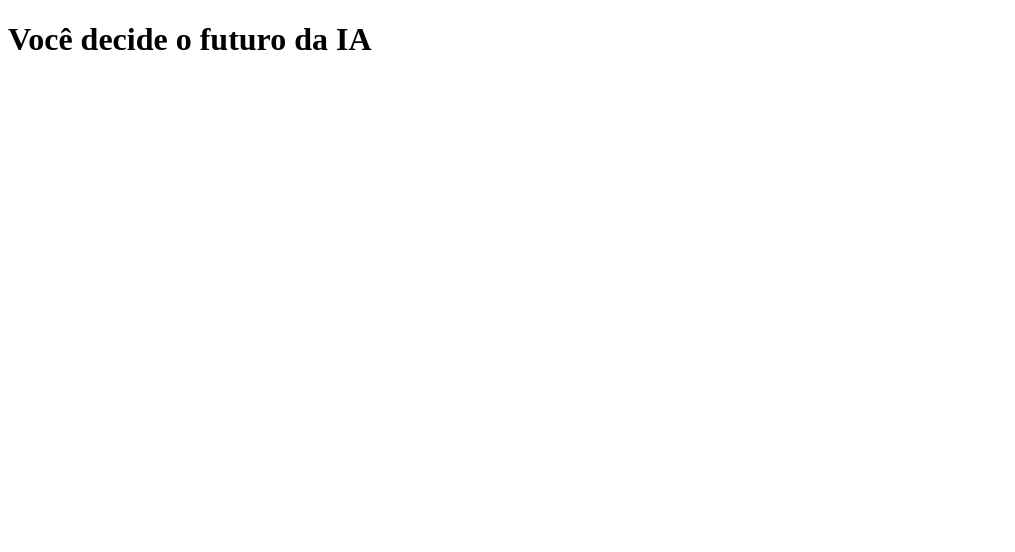
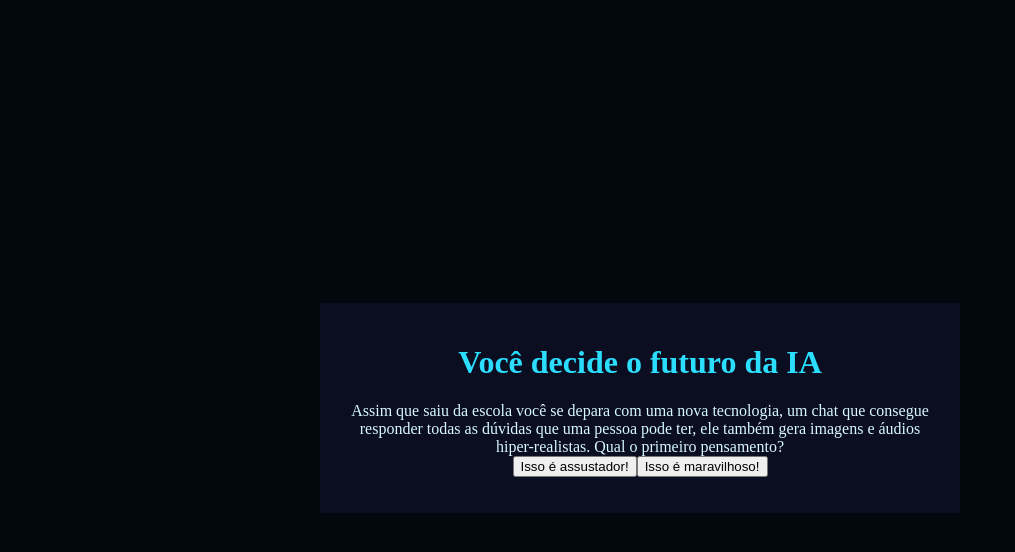
Before and after one commit to rafael02082004/proj-2-tri, a plain HTML site: page index.html in a window 1280 px wide. Shown: the whole page, without its empty margins (0-1015 px from the left). Drawn offline with Linux system fonts and the light colour scheme.

Commit message:
aula 12.06

```diff
--- a/index.html
+++ b/index.html
@@ -4,7 +4,6 @@
     <meta charset="UTF-8">
     <meta name="viewport" content="width=device-width, initial-scale=1.0">
     <link rel="stylesheet" href="style.css">
-    <script src="script.js"></script>
     <title>Você decide o futuro da IA</title>
 </head>
 <body>
@@ -12,9 +11,10 @@
         <h1>Você decide o futuro da IA</h1>
         <div class="caixa-perguntas"></div>
         <div class="caixa-alternativas"></div>
-        <div class="caixa-resultado"></div>
+        <div class="caixa-resultado">
             <p class="texto-resultado"></p>
         </div>
     </div>
+    <script src="script.js"></script>
 </body>
-</html>
+</html
--- a/script.js
+++ b/script.js
@@ -8,46 +8,106 @@
     {
         enunciado: "Assim que saiu da escola você se depara com uma nova tecnologia, um chat que consegue responder todas as dúvidas que uma pessoa pode ter, ele também gera imagens e áudios hiper-realistas. Qual o primeiro pensamento?",
         alternativas: [
-            "Isso é assustador!",
-            "Isso é maravilhoso!"
+            {
+                texto: "Isso é assustador!",
+                afirmacao: "afirmação"
+            },
+            {
+                texto: "Isso é maravilhoso!",
+                afirmacao: "afirmação"
+            }
         ]
     },
     {
-        enunciado: "Com a descoberta desta tecnologia, chamada Inteligência Artificial (IA), uma professora de tecnologia da escola decidiu fazer uma sequência de aulas sobre esta tecnologia. No fim de uma aula ela pede que você escreva um trabalho sobre o uso de IA em sala de aula. Qual atitude você toma?",
+        enunciado: "Com a descoberta desta tecnologia, chamada Inteligência Artificial, uma professora de tecnologia da escola decidiu fazer uma sequência de aulas sobre esta tecnologia. No fim de uma aula ela pede que você escreva um trabalho sobre o uso de IA em sala de aula. Qual atitude você toma?",
         alternativas: [
-            "Utiliza uma ferramenta de busca na internet que utiliza IA para que ela ajude a encontrar informações relevantes para o trabalho e explique numa linguagem que facilite o entendimento.",
-            "Escreve o trabalho com base nas conversas que teve com colegas, algumas pesquisas na internet e conhecimentos próprios sobre o tema.",
+            {
+                texto: "Utiliza uma ferramenta de busca na internet que utiliza IA para que ela ajude a encontrar informações relevantes para o trabalho e explique numa linguagem que facilite o entendimento.",
+                afirmacao: "afirmação"
+            },
+            {
+                texto: "Escreve o trabalho com base nas conversas que teve com colegas, algumas pesquisas na internet e conhecimentos próprios sobre o tema.",
+                afirmacao: "afirmação"
+            }
         ]
     },
     {
-        enunciado: "Após a elaboração do trabalho, a professora realizou um debate entre a turma para entender como foi realizada a pesquisa e escrita. Nessa conversa também foi levantado um ponto muito importante: como a IA impacta o trabalho do futuro. Nesse debate, como você se posiciona?",
+        enunciado: "Após a elaboração do trabalho escrito, a professora realizou um debate entre a turma para entender como foi realizada a pesquisa e escrita. Nessa conversa também foi levantado um ponto muito importante: como a IA impacta o trabalho do futuro. Nesse debate, como você se posiciona?",
         alternativas: [
-            "Defende a ideia de que a IA pode criar novas oportunidades de emprego e melhorar habilidades humanas.",
-            "Me preocupo com as pessoas que perderão seus empregos para máquinas e defendem a importância de proteger os trabalhadores."
+            {
+                texto: "Defende a ideia de que a IA pode criar novas oportunidades de emprego e melhorar habilidades humanas.",
+                afirmacao: "afirmação"
+            },
+            {
+                texto: "Me preocupo com as pessoas que perderão seus empregos para máquinas e defendem a importância de proteger os trabalhadores.",
+                afirmacao: "afirmação"
+            }
         ]
     },
     {
         enunciado: "Ao final da discussão, você precisou criar uma imagem no computador que representasse o que pensa sobre IA. E agora?",
         alternativas: [
-            "Criar uma imagem utilizando uma plataforma de design como o Paint.",
-            "Criar uma imagem utilizando um gerador de imagem de IA."
+            {
+                texto: "Criar uma imagem utilizando uma plataforma de design como o Paint.",
+                afirmacao: "afirmação"
+            },
+            {
+                texto: "Criar uma imagem utilizando um gerador de imagem de IA.",
+                afirmacao: "afirmação"
+            }
         ]
     },
     {
-        enunciado: "Você tem um trabalho em grupo de biologia para entregar na semana seguinte, o andamento do trabalho está um pouco atrasado e uma pessoa do seu grupo decidiu fazer com ajuda de uma IA. O problema é que o trabalho está totalmente igual ao do chat. O que você faz?",
+        enunciado: "Você tem um trabalho em grupo de biologia para entregar na semana seguinte, o andamento do trabalho está um pouco atrasado e uma pessoa do seu grupo decidiu fazer com ajuda da IA. O problema é que o trabalho está totalmente igual ao do chat. O que você faz? ",
         alternativas: [
-           "Escrever comandos para o chat é uma forma de contribuir com o trabalho, por isso não é um problema utilizar o texto inteiro.",
-            "O chat pode ser uma tecnologia muito avançada, mas é preciso manter a atenção pois toda máquina erra, por isso revisar o trabalho e contribuir com as perspectivas pessoais é essencial."
+            {
+                texto: "Escrever comandos para o chat é uma forma de contribuir com o trabalho, por isso não é um problema utilizar o texto inteiro.",
+                afirmacao: "afirmação"
+            },
+            {
+                texto: "O chat pode ser uma tecnologia muito avançada, mas é preciso manter a atenção pois toda máquina erra, por isso revisar o trabalho e contribuir com as perspectivas pessoais é essencial.",
+                afirmacao: "afirmação"
+            }
         ]
     },
 ];
 
+
 let atual = 0;
 let perguntaAtual;
+let historiaFinal = "";
 
 function mostraPergunta() {
+    if (atual >= perguntas.length) {
+        mostraResultado();
+        return;
+    }
     perguntaAtual = perguntas[atual];
     caixaPerguntas.textContent = perguntaAtual.enunciado;
+    caixaAlternativas.textContent = "";
+    mostraAlternativas();
+}
+
+function mostraAlternativas(){
+    for(const alternativa of perguntaAtual.alternativas) {
+        const botaoAlternativas = document.createElement("button");
+        botaoAlternativas.textContent = alternativa.texto;
+        botaoAlternativas.addEventListener("click", () => respostaSelecionada(alternativa));
+        caixaAlternativas.appendChild(botaoAlternativas);
+    }
+}
+
+function respostaSelecionada(opcaoSelecionada) {
+    const afirmacoes = opcaoSelecionada.afirmacao;
+    historiaFinal += afirmacoes + " ";
+    atual++;
+    mostraPergunta();
+}
+
+function mostraResultado() {
+    caixaPerguntas.textContent = "Em 2049...";
+    textoResultado.textContent = historiaFinal;
+    caixaAlternativas.textContent = "";
 }
 
 mostraPergunta();
--- a/style.css
+++ b/style.css
@@ -0,0 +1,28 @@
+:root{
+    --cor-fundo: #01080E ;
+    --cor-principal: #0B0D20 ;
+    --cor-secundaria: #212333;
+    --cor-destaque: #2BDEFD;
+    --cor-texto: #D7F9FF;
+
+}
+
+body {
+    background-color: var(--cor-fundo);
+    color: var(--cor-texto);
+    display: flex;
+    justify-content: center;
+    align-items: center;
+    min-height: 100vh;
+}
+
+.caixa-principal{
+    background-color: var(--cor-principal);
+    width: 90%;
+    max-width: 600px;
+    text-align: center;
+    padding: 20px;
+}
+
+h1{
+    color: var(--cor-destaque);
```
